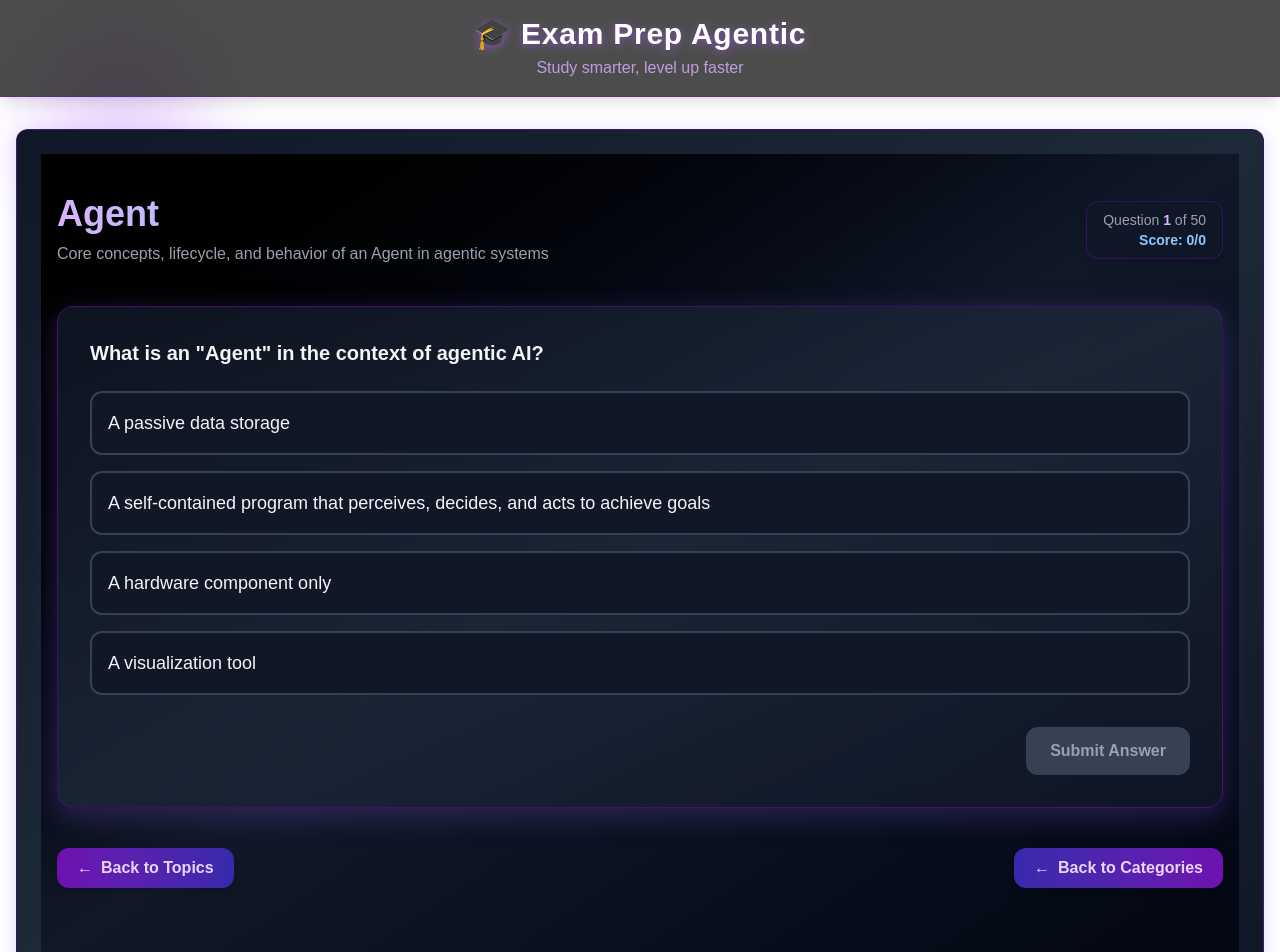
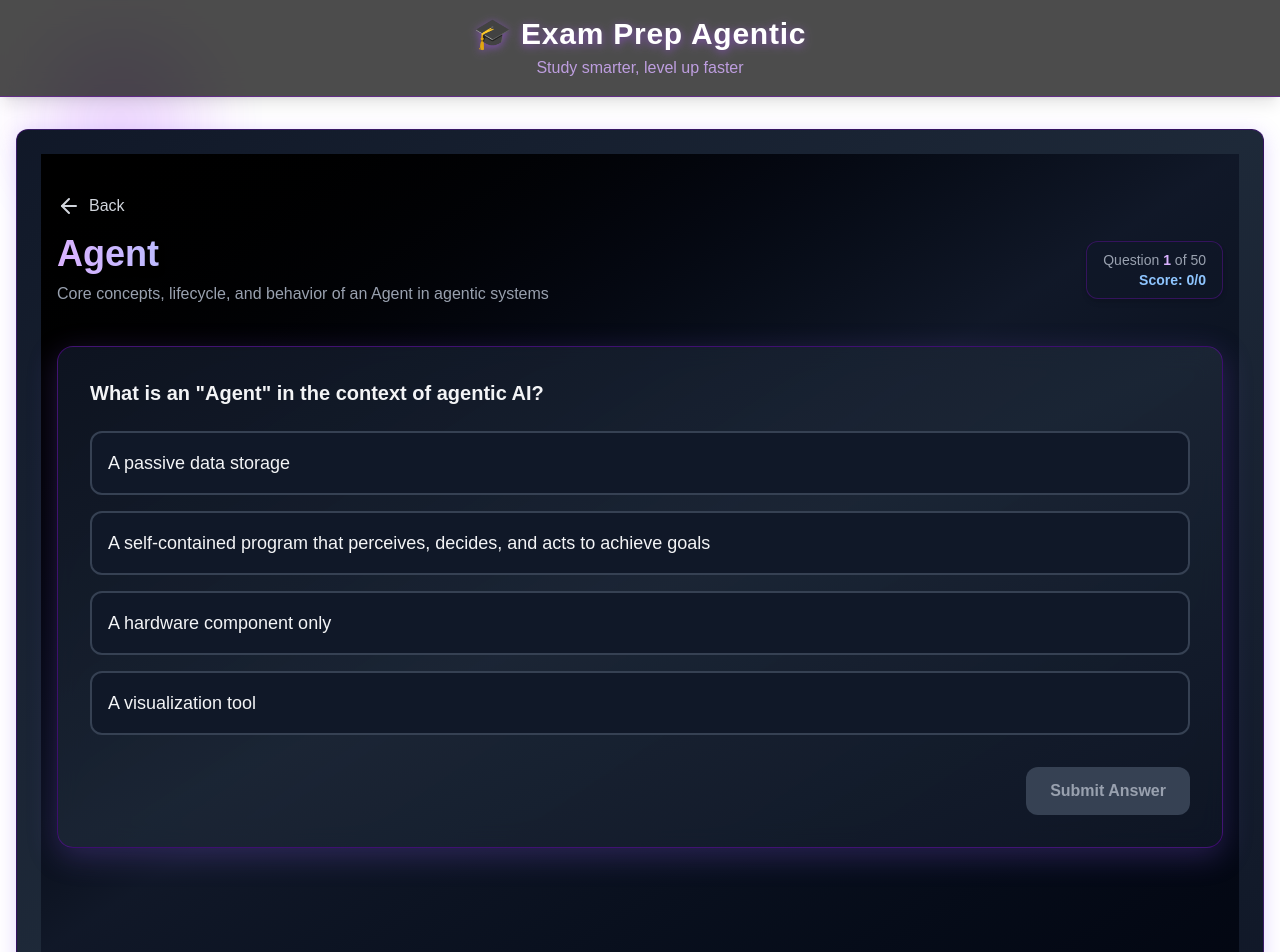
Before and after one commit to MuhammadSamad30/Exam_Prep_Agentic_Ai, a Next.js app: page /topic/101 in a window 1280 px wide. Shown: the top 952 px of the page. Built offline with nearby package versions, Linux system fonts and the light colour scheme.

Commit message:
Exam_Prep_Agentic_AI

```diff
--- a/app/topic/[topicId]/page.tsx
+++ b/app/topic/[topicId]/page.tsx
@@ -5,6 +5,7 @@ import Link from "next/link";
 import { notFound, useParams } from "next/navigation";
 import { getTopicById } from "../../../data";
 import ResultPopup from "@/app/components/ResultPopup";
+import { ArrowLeft } from "lucide-react";
 
 export default function TopicPage() {
   const params = useParams();
@@ -17,7 +18,6 @@ export default function TopicPage() {
   const [score, setScore] = useState(0);
   const [showResult, setShowResult] = useState(false);
 
-  // Handle the case where topic is not found
   useEffect(() => {
     if (!topic) {
       notFound();
@@ -25,7 +25,7 @@ export default function TopicPage() {
   }, [topic]);
 
   if (!topic) {
-    return null; // Return null while waiting for notFound to trigger
+    return null;
   }
 
   const question = topic.mcqs[currentQuestion];
@@ -64,6 +64,16 @@ export default function TopicPage() {
 
   return (
     <div className="min-h-screen bg-gradient-to-br from-black via-gray-900 to-gray-950 text-gray-100 py-10 px-4">
+      {/* Back Icon */}
+      <div className="w-full max-w-6xl mb-4 flex items-center">
+        <Link
+          href="/"
+          className="flex items-center gap-2 text-gray-300 hover:text-blue-400 transition-colors"
+        >
+          <ArrowLeft className="w-6 h-6" />
+          <span className="hidden sm:inline text-base font-medium">Back</span>
+        </Link>
+      </div>
       {/* Header */}
       <div className="mb-10 flex flex-col sm:flex-row justify-between items-start sm:items-center gap-4">
         <div>
@@ -155,26 +165,6 @@ export default function TopicPage() {
         </div>
       </div>
 
-      <div className="flex justify-between mt-8 gap-4">
-        <Link
-          href={`/category/${
-            topic.name.toLowerCase().includes("basic")
-              ? "basic"
-              : topic.name.toLowerCase().includes("medium")
-              ? "medium"
-              : "advanced"
-          }`}
-          className="inline-flex items-center px-5 py-2 rounded-xl bg-gradient-to-r from-purple-800 to-indigo-800 hover:from-purple-700 hover:to-indigo-700 text-purple-200 hover:text-white font-semibold shadow-md transition-all duration-200"
-        >
-          <span className="mr-2">←</span> Back to Topics
-        </Link>
-        <Link
-          href="/"
-          className="inline-flex items-center px-5 py-2 rounded-xl bg-gradient-to-r from-indigo-800 to-purple-800 hover:from-indigo-700 hover:to-purple-700 text-purple-200 hover:text-white font-semibold shadow-md transition-all duration-200"
-        >
-          <span className="mr-2">←</span> Back to Categories
-        </Link>
-      </div>
       {showResult && (
         <ResultPopup
           score={score}
```
